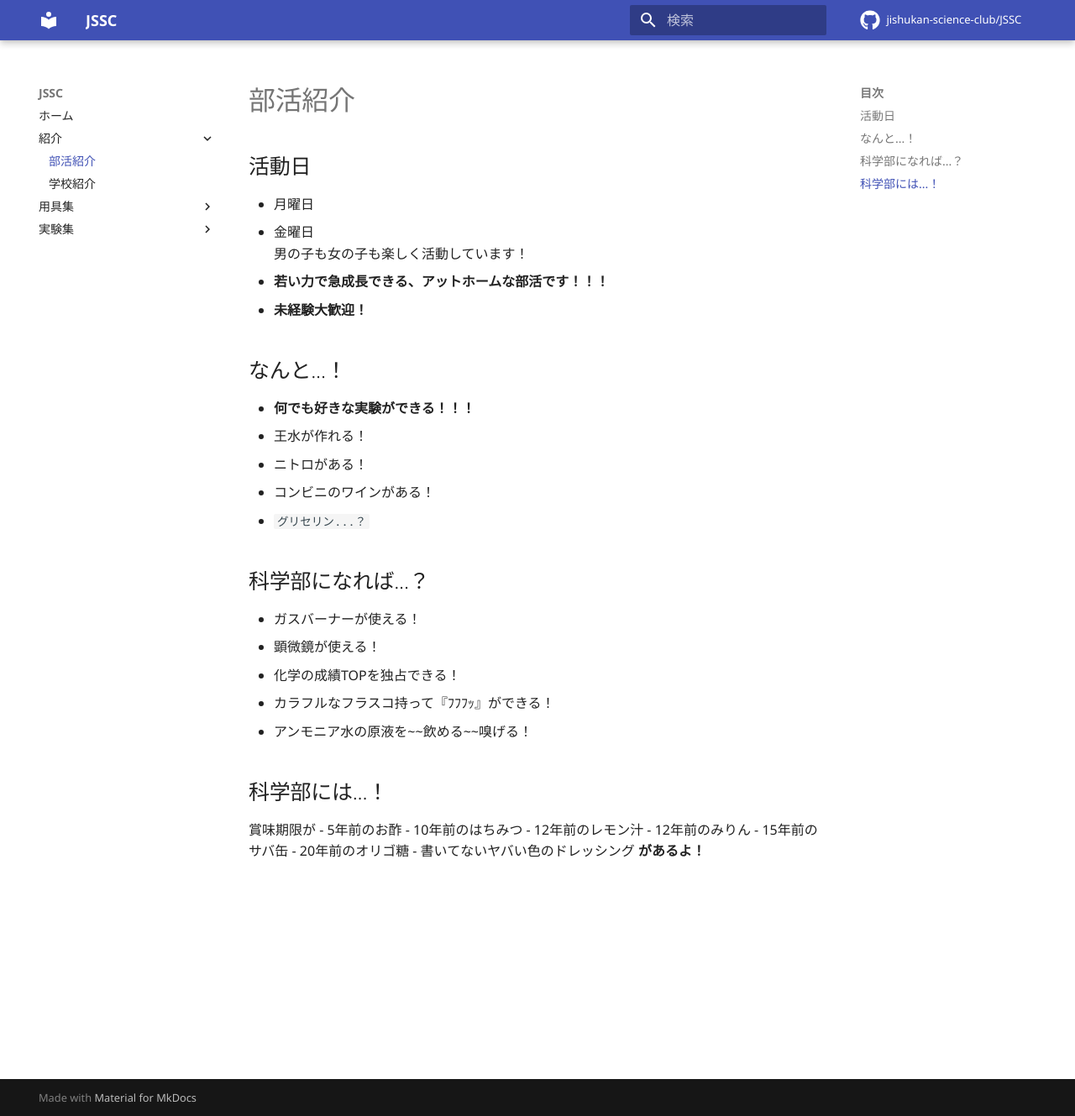
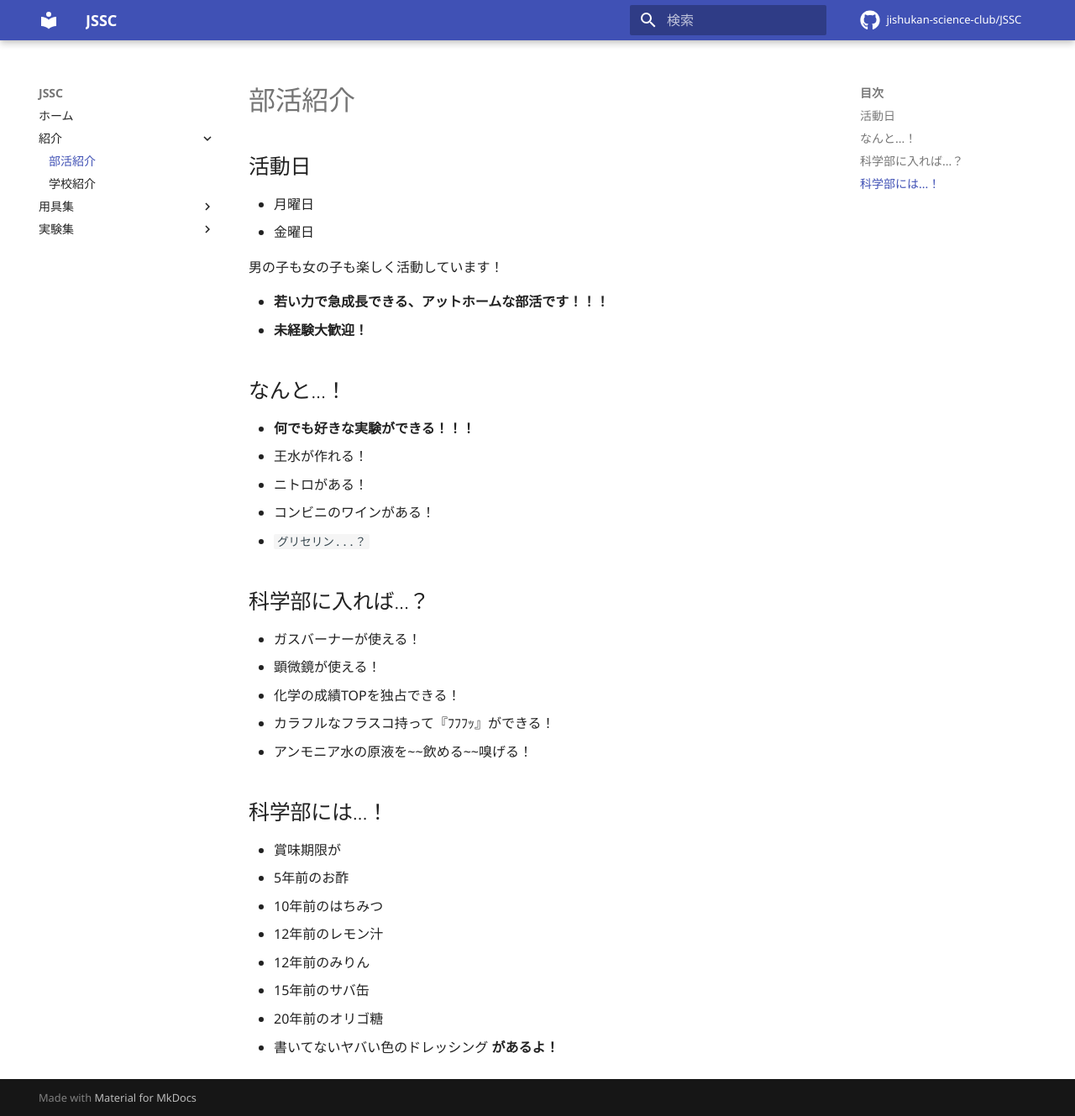
Before and after one commit to jishukan-science-club/index, an MkDocs documentation site: the page built from docs/club.md, in a window 1280 px wide and 1329 px high. Shown: the whole window at 84% size. Built offline with MkDocs 1.6.1 and Material for MkDocs 9.7.7, drawn with Linux system fonts in a browser that asks for light colours; comment, search, counter and statistics services are not loaded.

Commit message:
[Add]: 改行

```diff
--- a/docs/club.md
+++ b/docs/club.md
@@ -2,6 +2,7 @@
 ## 活動日
 - 月曜日
 - 金曜日
+
 男の子も女の子も楽しく活動しています！
 
 - **若い力で急成長できる、アットホームな部活です！！！**
@@ -14,7 +15,7 @@
 - コンビニのワインがある！
 - `グリセリン...？`
 
-## 科学部になれば...？
+## 科学部に入れば...？
 - ガスバーナーが使える！
 - 顕微鏡が使える！
 - 化学の成績TOPを独占できる！
@@ -22,7 +23,7 @@
 - アンモニア水の原液を~~飲める~~嗅げる！
 
 ## 科学部には...！
-賞味期限が
+- 賞味期限が
 - 5年前のお酢
 - 10年前のはちみつ
 - 12年前のレモン汁
```
